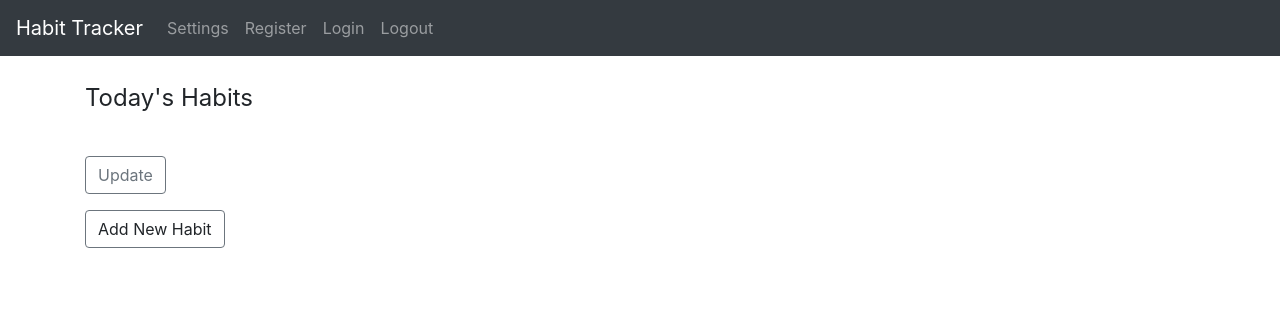
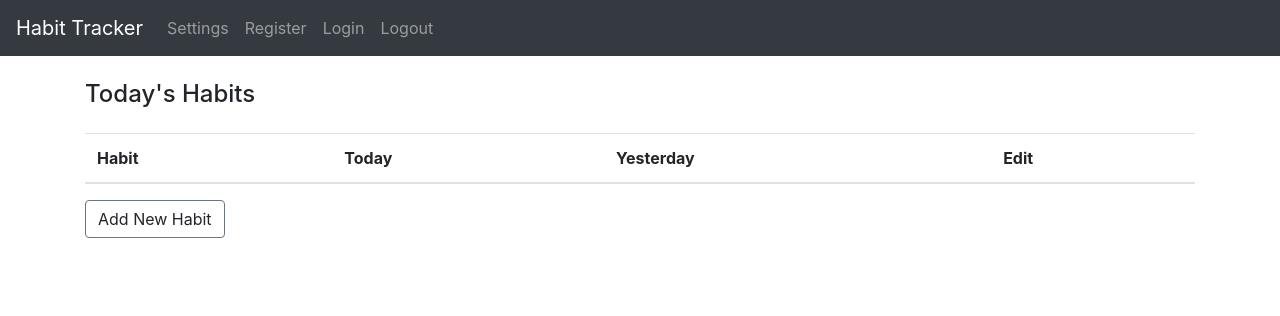
Before and after one commit to azzhou/habit-tracker, a Flask app: page /my_habits/ in a window 1280 px wide. Shown: the top 316 px of the page. Run offline with Flask 2, Linux system fonts and the light colour scheme; the visitor is signed in with stand-in values (Sample User, id 1); data that the repository does not hold is empty; some libraries are stand-ins or nearby versions.

Commit message:
Add basic table structure and autosubmit

```diff
--- a/habit_tracker/templates/my_habits.html
+++ b/habit_tracker/templates/my_habits.html
@@ -1,20 +1,30 @@
 {% extends "layout.html" %}
 {% block content %}
   <div class="content-section"></div>
+    <h4 class="mb-4">Today's Habits</h4>
     <form method="POST" action="">
       {{ daily_habits_form.hidden_tag() }}
-      <fieldset class="form-group">
-        <legend class="mb-4">Today's Habits</legend>
-        {% for habit in habits %}
-          <div class="form-group form-check">
-            {{ daily_habits_form[habit.name](class="form-check-input") }}
-            {{ daily_habits_form[habit.name].label(class="form-check-label") }}
-          </div>
-        {% endfor %}
-      </fieldset>
-      <div class="form-group">
-        {{ daily_habits_form.submit(class="btn btn-outline-secondary") }}
-      </div>
+      <table class = "table table-hover">
+        <thead>
+          <th scope="col">Habit</th>
+          <th scope="col">Today</th>
+          <th scope="col">Yesterday</th>
+          <th scope="col">Edit</th>
+        </thead>
+        <tbody>
+          {% for habit in habits %}
+            <tr>
+              <th scope="row">{{ habit.name }}</th>
+              <td>{{ daily_habits_form[habit.name](class="form-check-input", oninput="submit()") }}</td>
+              <td>asdf</td>
+              <td>
+                <a href="{{ url_for('habits.habit', slug=habit.slug )}}"
+                   class="btn btn-outline-secondary">
+              </td>
+            </tr>
+            {% endfor %}
+        </tbody>
+      </table>
     </form>
 
     <div>
```
